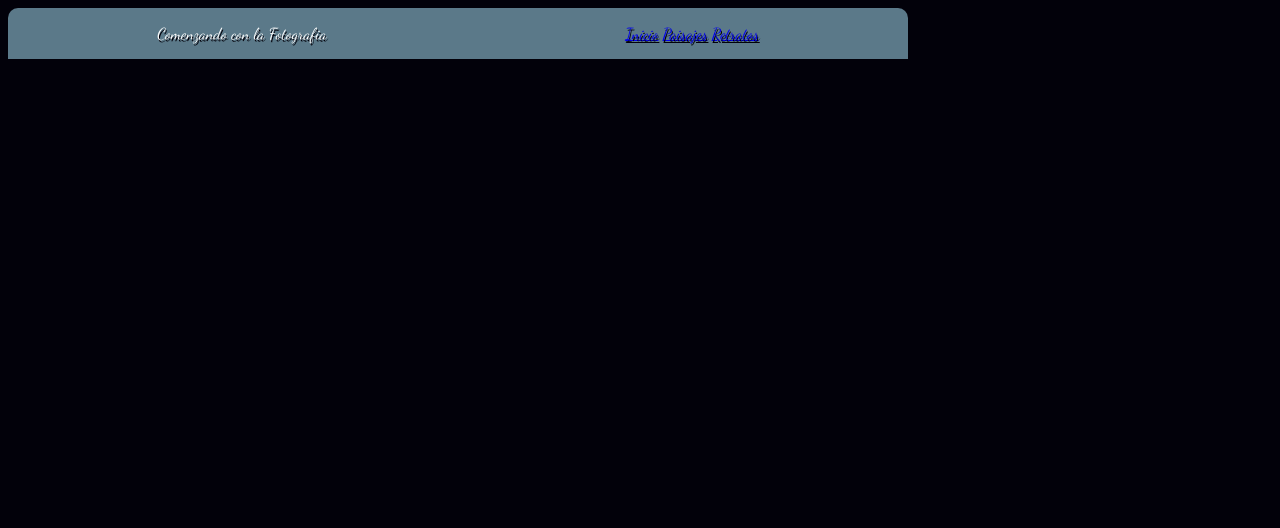
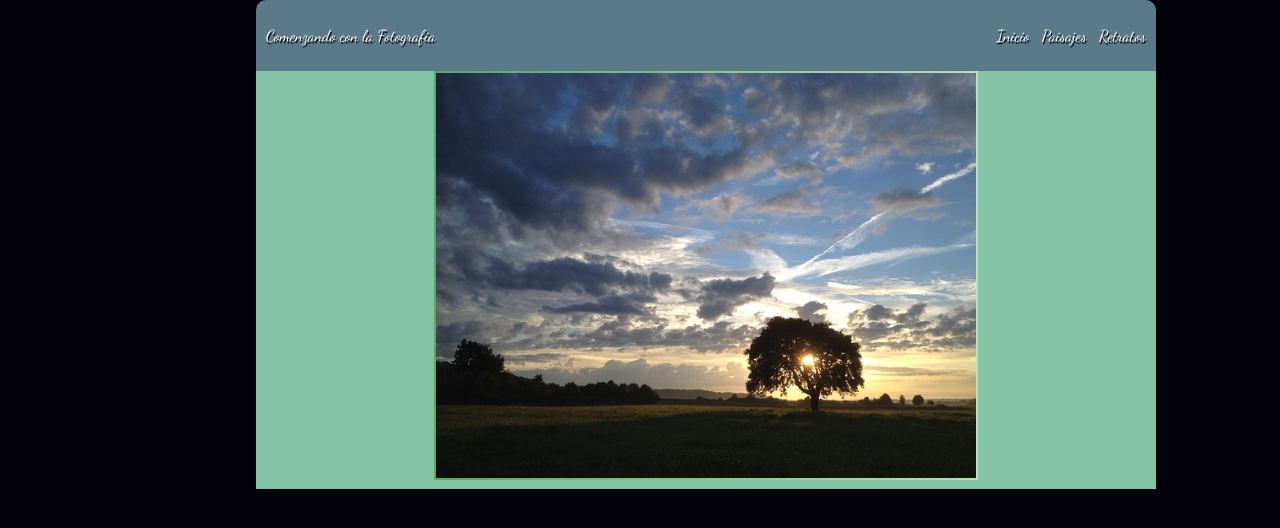
Before and after one commit to GitHubAAC/Comenzando, a plain HTML site: page index.html in a window 1280 px wide. Drawn offline with Linux system fonts and the light colour scheme.

Commit message:
2nd update
2nd update

```diff
--- a/css/estilos.css
+++ b/css/estilos.css
@@ -3,8 +3,9 @@
   src: url('DancingScript-Regular.ttf');
 }
 body{
+  margin: 0px auto 0px auto;
+/*  text-align: center;*/
   font-family: 'Dancing Script';
-
   background-color: #02010a;
 }
 
@@ -14,7 +15,8 @@ header{
   width: 100%;
   align-content: center;
   display: flex;
-  justify-content: space-around;
+  justify-content: space-between;
+  padding: 10px;
   align-items: center;
   border-top-left-radius: 10px;
   border-top-right-radius: 10px;
@@ -25,20 +27,41 @@ header{
 }
 
 .Titulo {
-/*  padding-left: 10px;*/
   text-align: left;
 }
 .Menu {
+  word-spacing: 0.5em;
   text-align: right;
 }
 
+a{
+  color: white;
+}
+
 .contenedor {
-
   width: 900px;
 	display: flex;
-  justify-content: space-around;
+  margin-left: 20%;
   align-items: center;
 
 /* No se si va flex-flow */
 	flex-flow: row wrap;
 }
+
+.imagen1{
+  width: 100%;
+  background-color: #82c3a6;
+  text-align: center;
+}
+img{
+  margin: 0;
+  padding: 2px;
+  padding-color: black;
+  margin-bottom: 5px;
+  background: -webkit-linear-gradient(left, #5CA861 , #BADFBC); /* For Safari 5.1 to 6.0 */
+  background: -o-linear-gradient(right, #5CA861 , #BADFBC); /* For Opera 11.1 to 12.0 */
+  background: -moz-linear-gradient(right, #5CA861 , #BADFBC); /* For Firefox 3.6 to 15 */
+  background: linear-gradient(to right, #5CA861 , #BADFBC); /* Standard syntax */
+
+
+}
--- a/index.html
+++ b/index.html
@@ -5,11 +5,15 @@
     <meta name="viewport" content="width:device-width,user-scalable=no">
     <title>Comenzando con la Fotografia</title>
     <link rel="stylesheet" href="./css/estilos.css">
+    <style media="screen">
+      a:link{
+        text-decoration: none;
+      }
+    </style>
 
   </head>
   <body>
     <div class="contenedor" role="main">
-
       <header>
         <div class="Titulo">
           <p>Comenzando con la Fotografia</p>
@@ -18,10 +22,12 @@
           <a href="index.html">Inicio</a>
           <a href="Paisajes.html">Paisajes</a>
           <a href="Retratos.html">Retratos</a>
-
-
         </div>
       </header>
+      <div class="imagen1">
+        <img src="./imagenes/imagen1.jpg" style="width: 60%" alt="imagen 1">
+      </div>
+
 
     </div>
 
```
Also changed, not shown: imagenes/imagen1.jpg (added), imagenes/imagen2.jpg (added), imagenes/imagen3.jpg (added), imagenes/imagen4.jpg (added).
